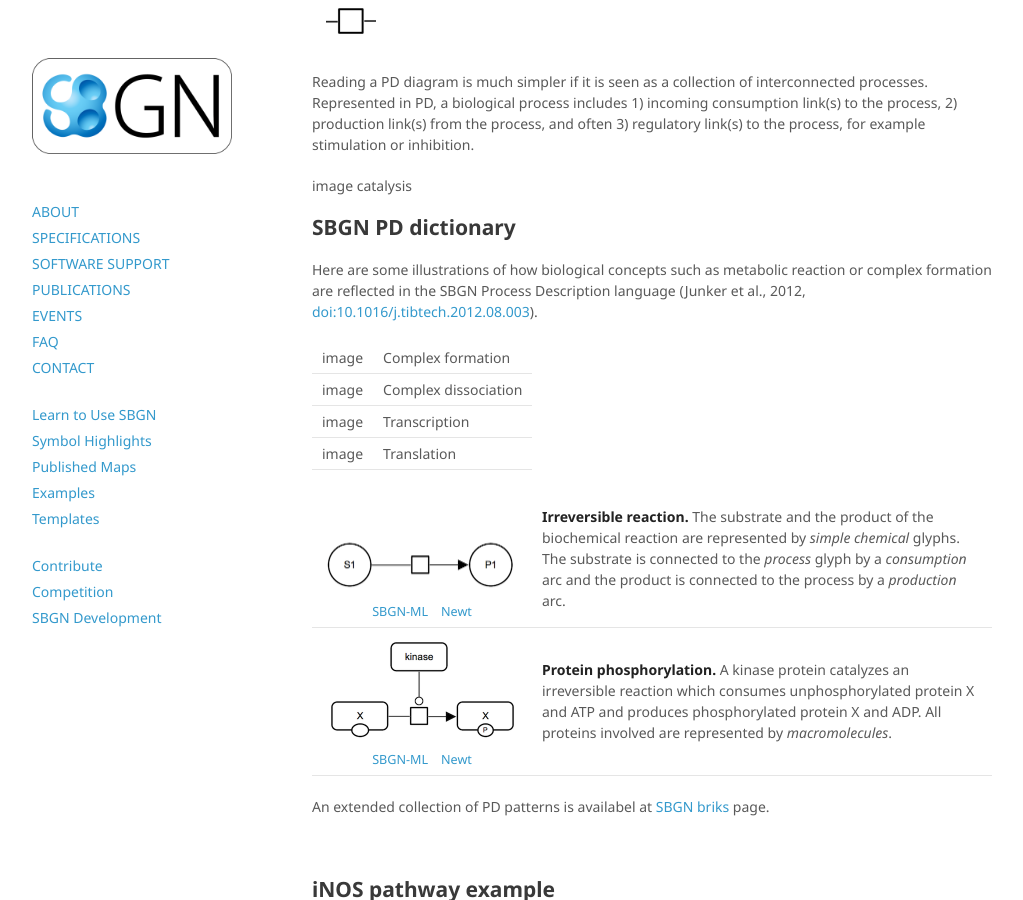
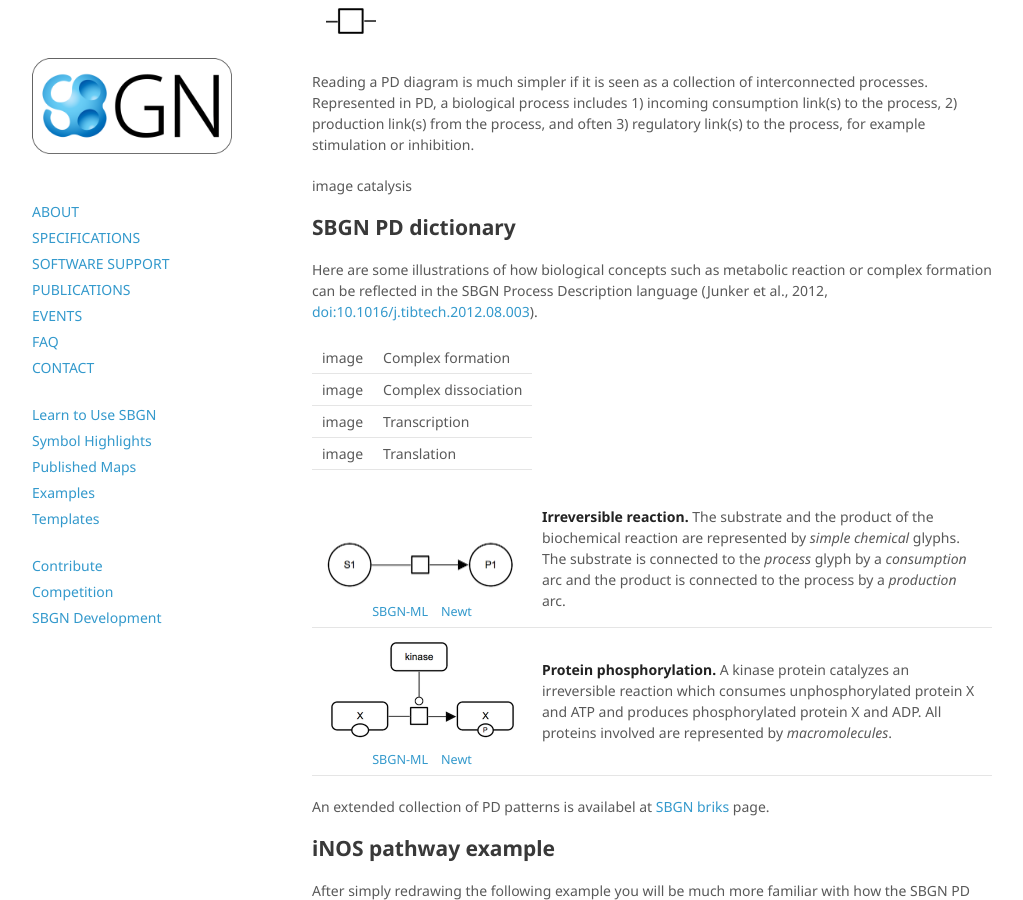
Before and after one commit to sbgn/sbgn, a Jekyll site: the page built from docs/learning_sbgn.md, in a window 1280 px wide and 900 px high, scrolled down 798 px. Shown: the whole window, without its empty margins (128-1151 px from the left). Built offline with Jekyll 4.4.1, drawn with Linux system fonts in a browser that asks for light colours; nearby versions of some CDN libraries.

Commit message:
Update learning_sbgn.md

```diff
--- a/docs/learning_sbgn.md
+++ b/docs/learning_sbgn.md
@@ -32,7 +32,7 @@
 
 ## SBGN PD dictionary
 
-<p>Here are some illustrations of how biological concepts such as metabolic reaction or complex formation are reflected in the SBGN Process Description language (Junker et al., 2012, <a href="https://dx.doi.org/10.1016/j.tibtech.2012.08.003">doi:10.1016/j.tibtech.2012.08.003</a>).</p>
+<p>Here are some illustrations of how biological concepts such as metabolic reaction or complex formation can be reflected in the SBGN Process Description language (Junker et al., 2012, <a href="https://dx.doi.org/10.1016/j.tibtech.2012.08.003">doi:10.1016/j.tibtech.2012.08.003</a>).</p>
 
 image | Complex formation
 image | Complex dissociation
@@ -55,7 +55,6 @@
 </table>
 
 <p>An extended collection of PD patterns is availabel at <a href="/docs/SBGN_bricks/">SBGN briks</a> page.</p>
-<br />
 
 ## iNOS pathway example
 
```
